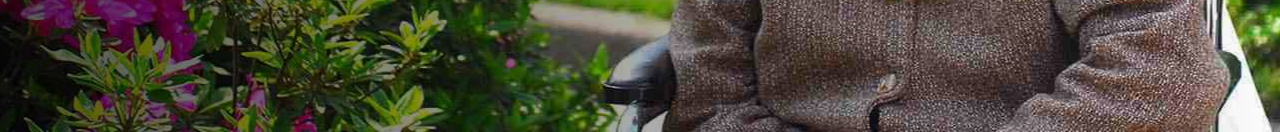
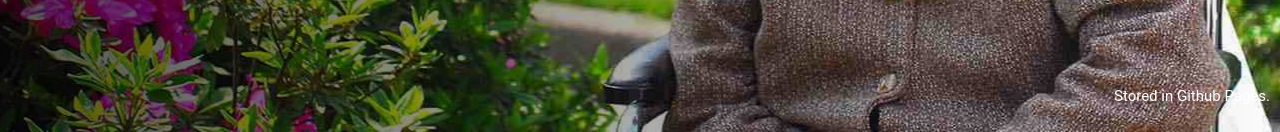
Before and after one commit to jsyly/jsyly.github.io, a plain HTML site: page index.html in a window 1280 px wide. Shown: the part 668-800 px from the top of the page. Drawn offline with Linux system fonts and the light colour scheme; a web font is replaced by a local one.

Commit message:
Update index.html

```diff
--- a/index.html
+++ b/index.html
@@ -221,6 +221,10 @@
             <div class="animated fadeIn z-depth-2" id="button_yongyi">
                 <p class="text_button">金水区永宜老年公寓</p>
             </div>
+
+            <div class="animated fadeIn" style="position:absolute;right:10px;bottom:10px;color:white">
+                <p>Stored in Github Pages.</p>
+            </div>
       </div>
 
 
```
